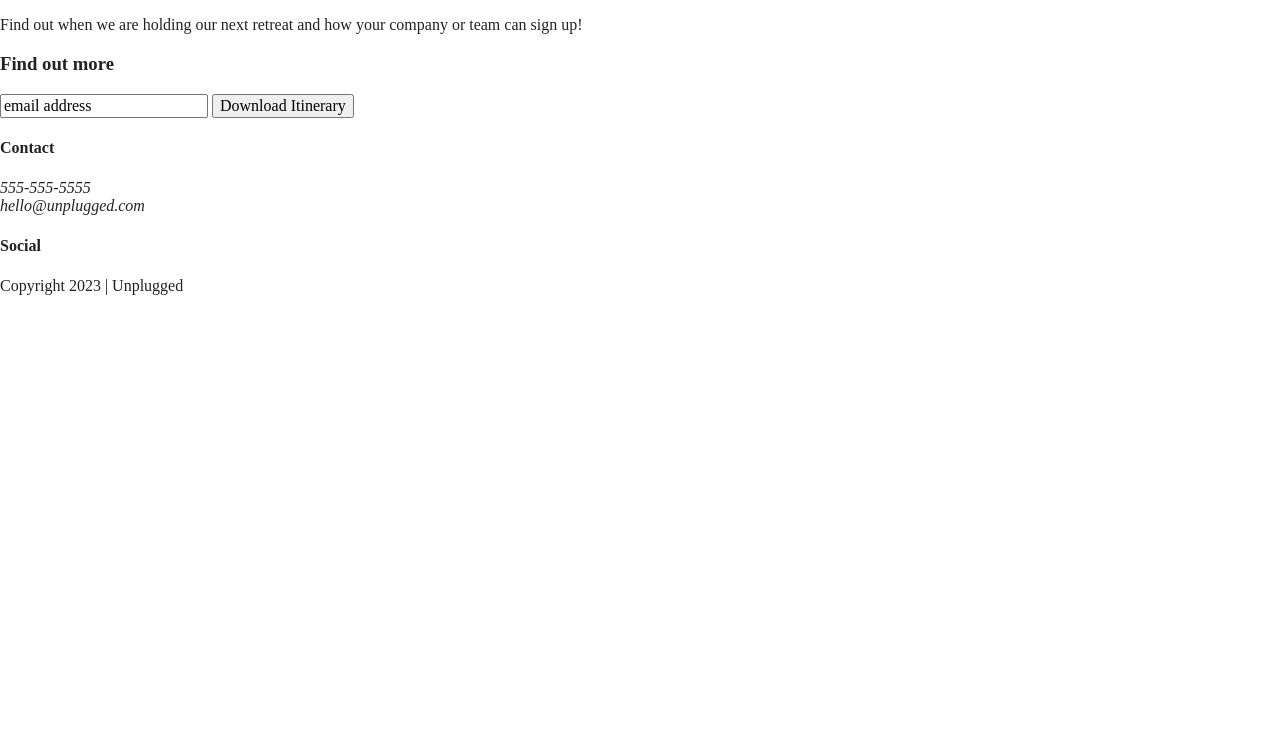
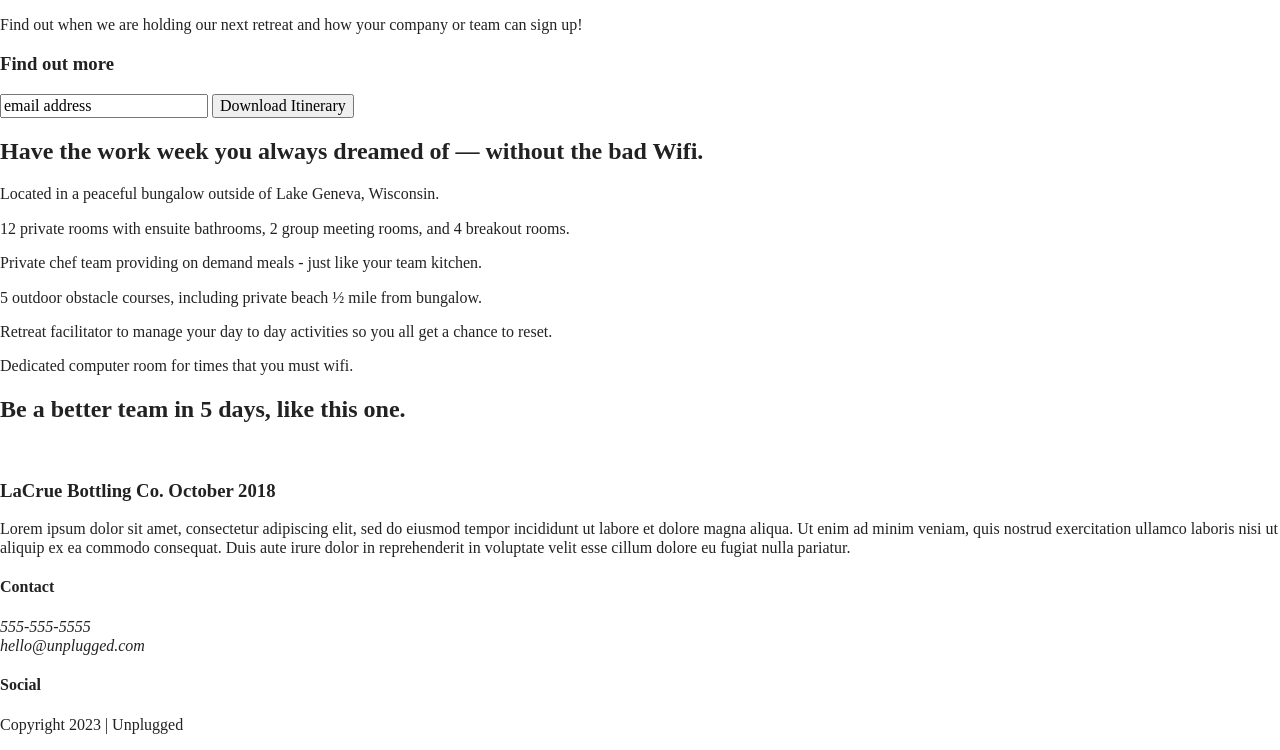
Before and after one commit to Amr-Dabaa/unplugged-website, a website built with Parcel: page index.html in a window 1280 px wide. Shown: the part 176-926 px from the top of the page. Before the commit the page ends 800 px from the top, so only its background shows below. Built offline with nearby package versions, Linux system fonts and the light colour scheme.

Commit message:
Added features and reviews sections to main section

```diff
--- a/index.html
+++ b/index.html
@@ -60,11 +60,62 @@
 
       </div>
     </aside>
-  </main> <!-- main wrapper -->
+    <section class="features">
+      <div class="content-wrapper">
+        <h2>Have the work week you always dreamed of — without the bad Wifi.</h2>
+        <div class="features-items">
+          <article>
+            <p class="fontawesome-icon"></p>
+            <p class="features-item-description">Located in a peaceful bungalow outside of Lake Geneva, Wisconsin.</p>
+          </article>
+          <article>
+            <p class="fontawesome-icon"></p>
+            <p class="features-item-description">12 private rooms with ensuite bathrooms, 2 group meeting rooms, and 4
+              breakout rooms.</p>
+          </article>
+          <article>
+            <p class="fontawesome-icon"></p>
+            <p class="features-item-description">Private chef team providing on demand meals - just like your team
+              kitchen.</p>
+          </article>
+          <article>
+            <p class="fontawesome-icon"></p>
+            <p class="features-item-description">5 outdoor obstacle courses, including private beach ½ mile from
+              bungalow.
+            </p>
+          </article>
+          <article>
+            <p class="fontawesome-icon"></p>
+            <p class="features-item-description">Retreat facilitator to manage your day to day activities so you all get
+              a
+              chance to reset.</p>
+          </article>
+          <article>
+            <p class="fontawesome-icon"></p>
+            <p class="features-item-description">Dedicated computer room for times that you must wifi.</p>
+          </article>
+        </div>
+
+      </div>
+    </section>
+    <section class="reviews">
+      <div class="content-wrapper">
+        <h2>Be a better team in 5 days, like this one.</h2>
+        <article>
+          <img>
+          <div>
+            <h3>LaCrue Bottling Co. October 2018</h3>
+            <p>Lorem ipsum dolor sit amet, consectetur adipiscing elit, sed do eiusmod tempor incididunt ut labore et dolore magna aliqua. Ut enim ad minim veniam, quis nostrud exercitation ullamco laboris nisi ut aliquip ex ea commodo consequat. Duis aute irure dolor in reprehenderit in voluptate velit esse cillum dolore eu fugiat nulla pariatur. </p>
+          </div>
+        </article>
+
+      </div>
+    </section>
+  </main> <!-- main wrapper end -->
 
   <footer>
     <div class="content-wrapper">
-      <div class="footer-contact">
+      <div class="footer-content">
         <div class="contact">
           <h4>Contact</h4>
           <address>
@@ -76,9 +127,11 @@
         </div>
         <div class="social">
           <h4>Social</h4>
-          <p><a href="https://www.facebook.com/yoursite" target="_blank" rel="noopener"></a></p>
-          <p><a href="https://www.twitter.com/yoursite" target="_blank" rel="noopener"></a></p>
-          <p><a href="https://www.instagram.com/yoursite" target="_blank" rel="noopener"></a></p>
+          <div class="social-icons">
+            <p><a href="https://www.facebook.com/yoursite" target="_blank" rel="noopener"></a></p>
+            <p><a href="https://www.twitter.com/yoursite" target="_blank" rel="noopener"></a></p>
+            <p><a href="https://www.instagram.com/yoursite" target="_blank" rel="noopener"></a></p>
+          </div>
         </div>
       </div> <!-- footer content ends -->
       <div class="copyright">
```
Also changed, not shown: about/index.html (+1 -1 lines), faq/index.html (+1 -1 lines).
